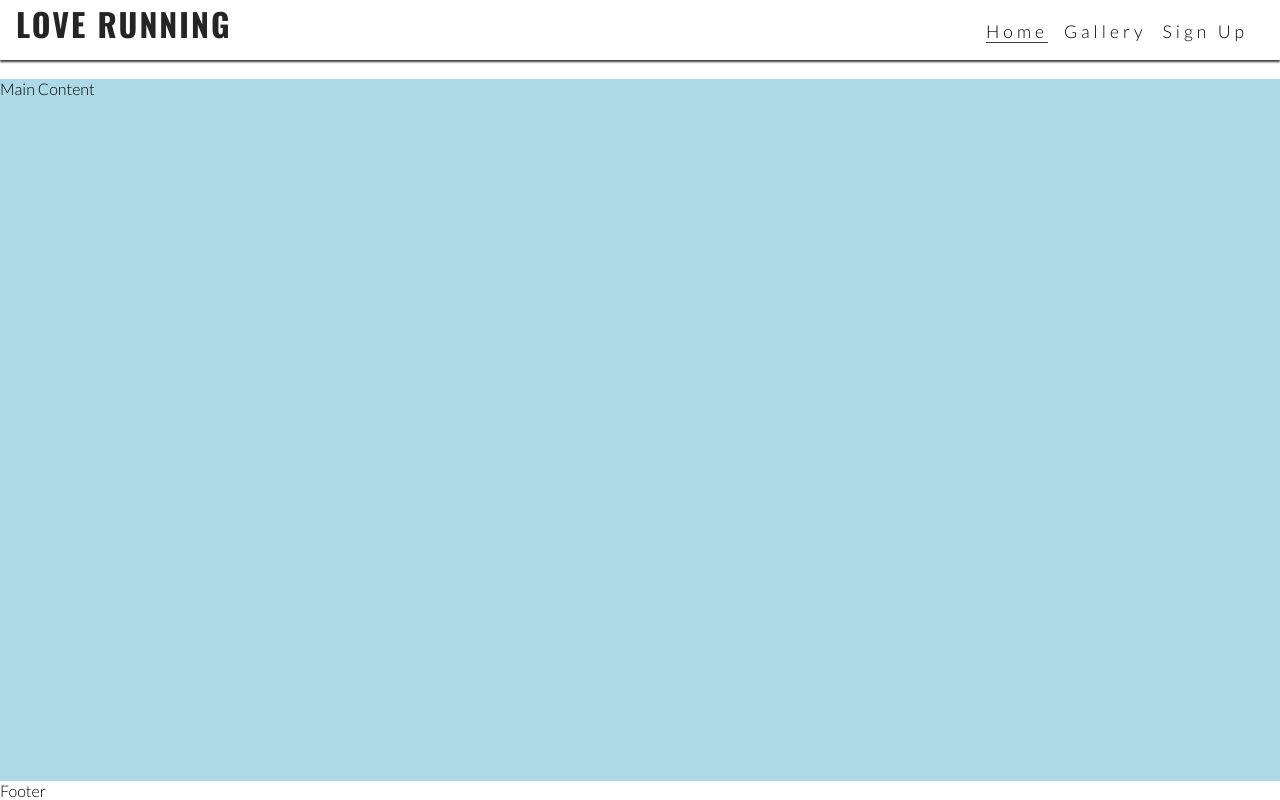
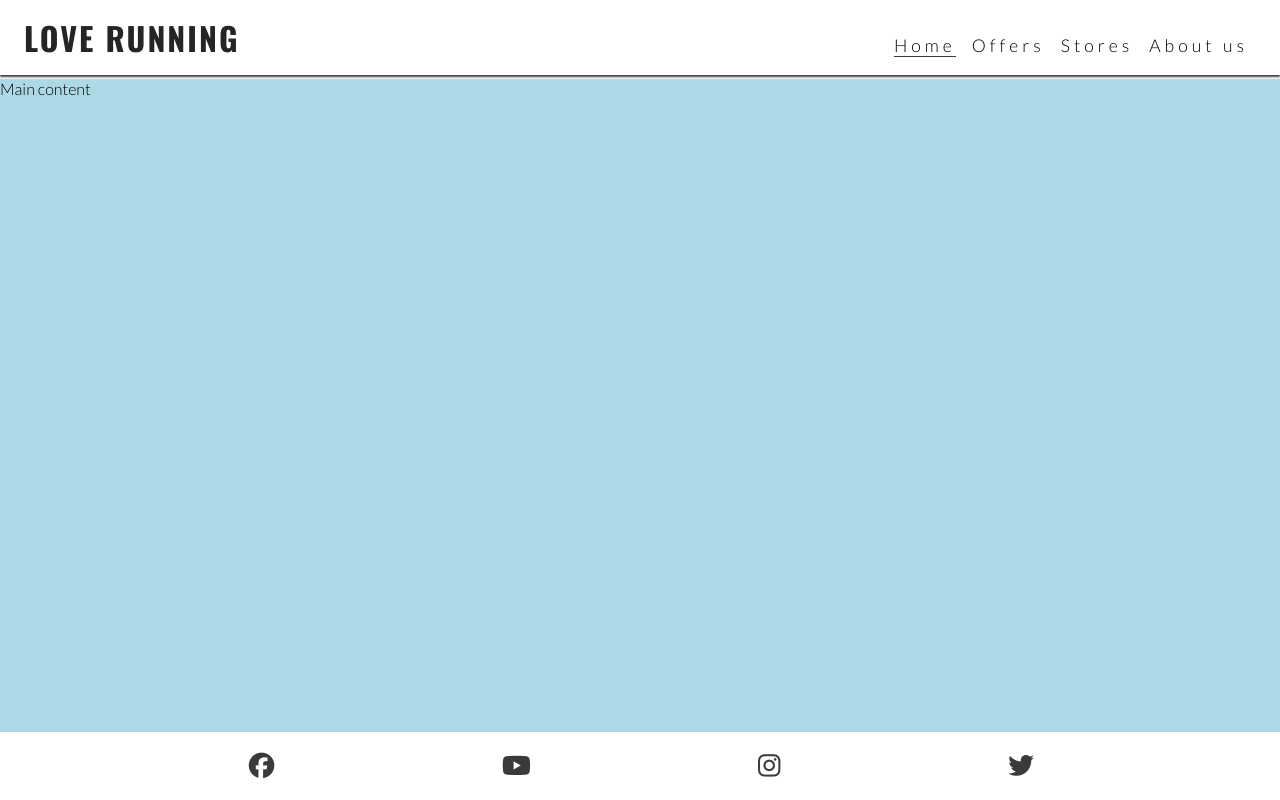
Before and after one commit to Maadajibao/practice-website, a plain HTML site: page index.html in a window 1280 px wide. Drawn offline with nearby package versions, Linux system fonts and the light colour scheme.

Commit message:
Created icon for footer and made links active

```diff
--- a/assets/css/style.css
+++ b/assets/css/style.css
@@ -94,10 +94,27 @@ main {
     margin-top: 47px;
 }
 
+/* Footer */
+#social-networks {
+    text-align: center;
+    padding: 20px;
+    display: flex;
+    justify-content: space-evenly;
+    list-style-type: none;
+
+}
+
+#social-networks i {
+    font-size: 160%;
+    padding: 5%;
+    color: #3a3a3a;
+}
+
 /* Media query: tablets and larger (768px and up)*/
 @media screen and (min-width: 768px) {
+
     /* Header*/
-    nav{
+    nav {
         display: block;
         position: relative;
         box-shadow: none;
@@ -129,6 +146,7 @@ main {
         margin-top: 79px;
     }
 
+
 }
 
 /* Large devices (laptops and desktops 992px and up)*/
--- a/index.html
+++ b/index.html
@@ -1,54 +1,62 @@
 <!DOCTYPE html>
 <html lang="en">
-
 <head>
     <meta charset="UTF-8">
     <meta http-equiv="X-UA-Compatible" content="IE=edge">
     <meta name="viewport" content="width=device-width, initial-scale=1.0">
     <!--Meta tags for search engines-->
-    <meta name="description"
-    content="Love Running. Club for runners in Dublin, Ireland. Urban running, trail running. Dublin docklands and Phoenix Park">
-    <meta name="keywords" content="love running, run, running club, runners, Ireland, Dublin, sport, exercise">
-    <!--Title-->
-    <title>Love Running</title>
-    <!-- Favicon -->
+    <meta name="description" content="Running, outdoor, fitness, pace">
+    <meta name="keywords" content="Run, running, malmö, fitness">
+    <title>Love running</title>
+    <!-- Favicon-->
     <link rel="apple-touch-icon" sizes="180x180" href="assets/favicon/apple-touch-icon.png">
     <link rel="icon" type="image/png" sizes="32x32" href="assets/favicon/favicon-32x32.png">
     <link rel="icon" type="image/png" sizes="16x16" href="assets/favicon/favicon-16x16.png">
-        <!--Stylesheet-->
     <link rel="stylesheet" href="assets/css/style.css">
 </head>
-
 <body>
     <!--Header-->
     <header>
         <a href="index.html">
-        <h1 id="logg">Love Running</h1>
+            <h1 id="logo">Love running</h1>
         </a>
-        <!--Navigation-->
         <input type="checkbox" id="nav-toggle" name="nav-toggle">
-        <label for="nav-toggle" class="nav-toggle-label">X</label>
+        <label for="nav-toggle" class="nav-toggle-label"><i class="fa-solid fa-bars"></i></label>
         <nav>
             <ul id="menu">
-                <li>
-                    <a href="index.html" class="active">Home</a>
-                </li>
-                <li>
-                    <a href="">Gallery</a>
-                </li>
-                <li>
-                    <a href="">Sign Up</a>
-                </li>
+                <li> <a href="index.html" class="active">Home</a></li>
+                <li><a href="offers.html">Offers</a></li>
+                <li><a href="stores.html">Stores</a></li>
+                <li><a href="about-us.html">About us</a></li>
             </ul>
         </nav>
     </header>
 
-    <!--Main content-->
-    <main>Main Content</main>
+    <!--Main content page-->
+    <main>Main content</main>
+    <!--Page footer-->
+    <footer>
+        <ul id="social-networks">
+            <li><a href="https://facebook.com" target="_blank" rel="noopener"
+                    aria-label="Visit our Facebook page (opens in new tab)"><i class="fa-brands fa-facebook"></i></a>
+            </li>
 
-    <!--Footer-->
-    <footer>
-        Footer
+            <li><a href="https://youtube.com" target="_blank" rel="noopener"
+                    aria-label="Visit our Youtube page (opens in new tab)"><i class="fa-brands fa-youtube"></i></a>
+            </li>
+
+            <li><a href="https://instagram.com" target="_blank" rel="noopener"
+                    aria-label="Visit our Instagram page (opens new tab)"><i class="fa-brands fa-instagram"></i></a>
+            </li>
+
+            <li><a href="https://twitter.com" target="_blank" rel="noopener"
+                    aria-label="Visit our Twitter page (opens new tab)"><i class="fa-brands fa-twitter"></i></a>
+            </li>
+
+        </ul>
     </footer>
+    <!-- Font Awesome kit-->
+    <script src="https://kit.fontawesome.com/90083b88cf.js" crossorigin="anonymous"></script>
 </body>
+
 </html>
```
Lines whose indentation alone changed are shown as unchanged.
